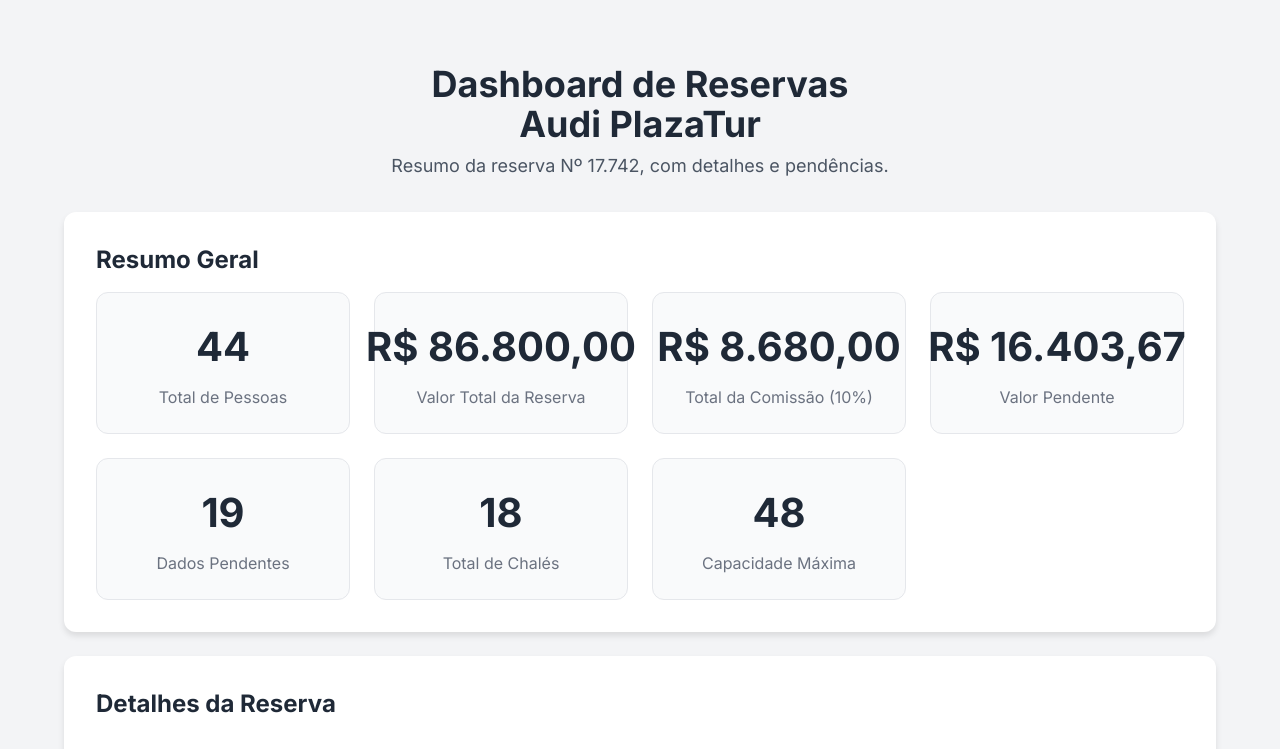
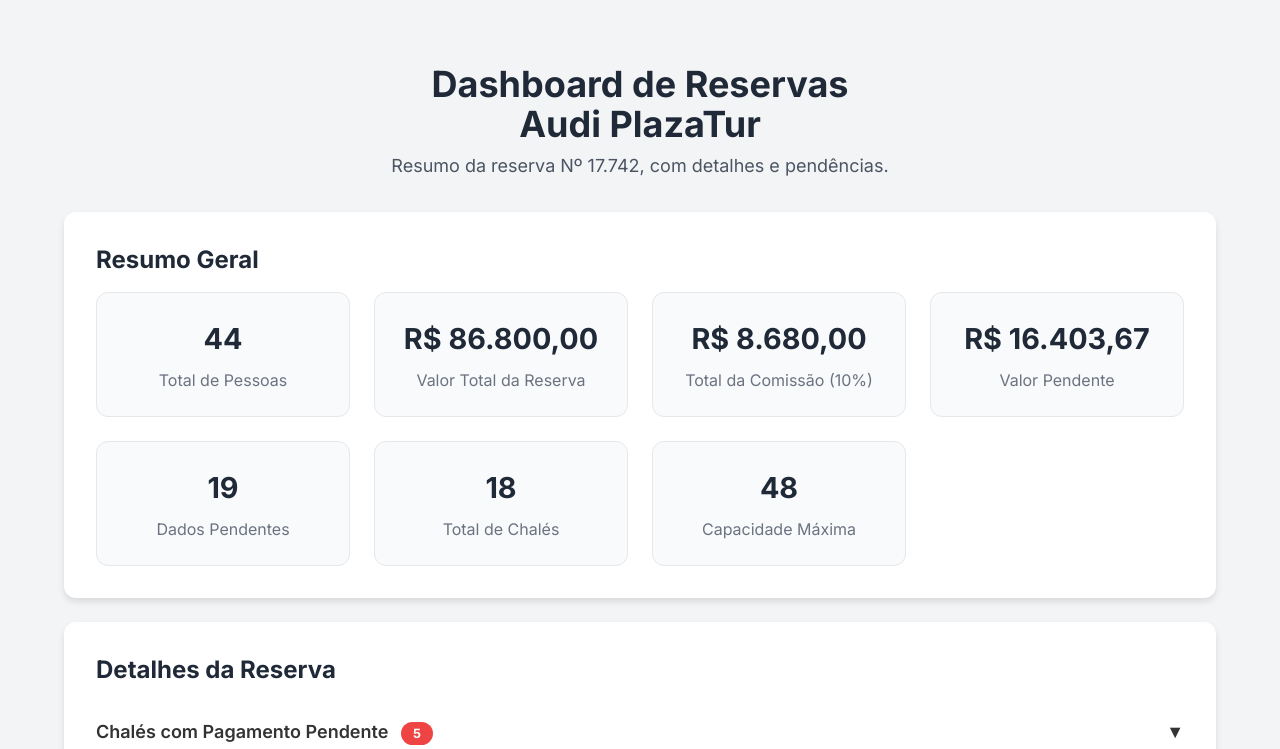
Before and after one commit to jonesmard/rommingListPlazatur, a plain HTML site: page index.html in a window 1280 px wide. Shown: the top 749 px of the page. Drawn offline with nearby package versions, Linux system fonts and the light colour scheme.

Commit message:
Update index.html

```diff
--- a/index.html
+++ b/index.html
@@ -42,7 +42,7 @@
             min-height: 120px;
         }
         .summary-item .value {
-            font-size: clamp(1.8rem, 4vw, 2.5rem);
+            font-size: 1.8rem;
             font-weight: 700;
             color: #1f2937;
         }
```
